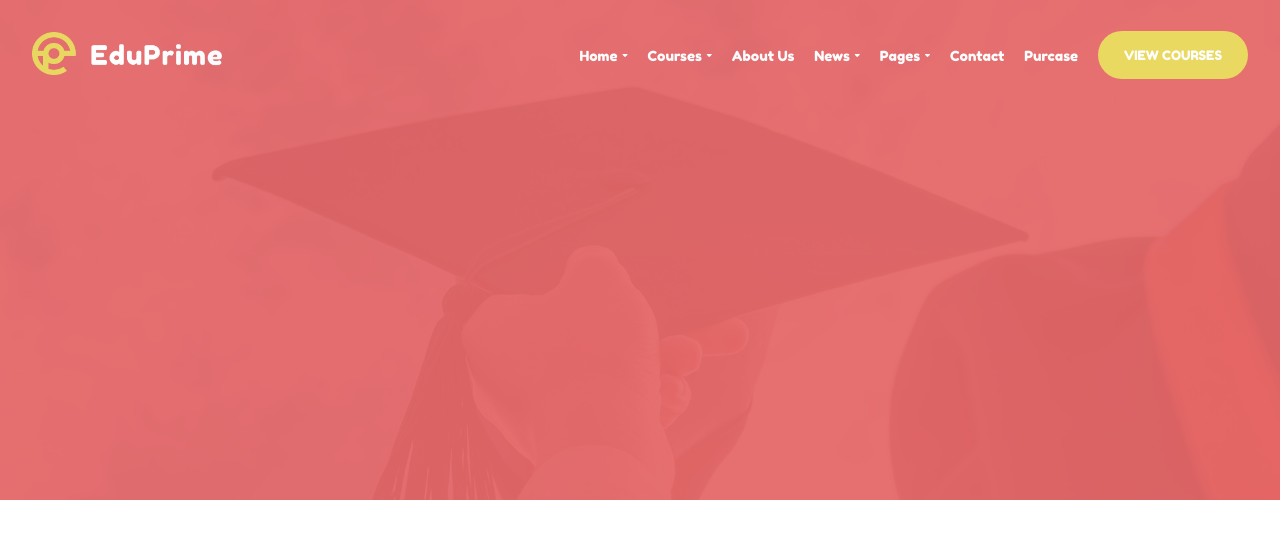
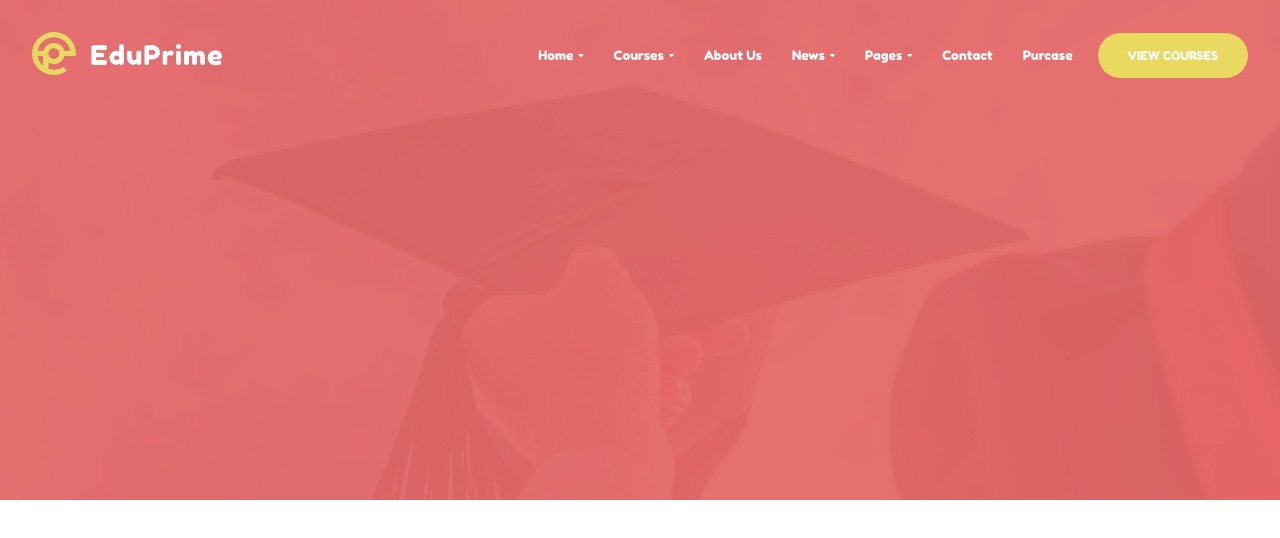
Before and after one commit to zhLisha/proj-html-vuejs, a Vue app: page / in a window 1280 px wide. Shown: the top 538 px of the page. Built offline with nearby package versions, Linux system fonts and the light colour scheme.

Commit message:
Added Hover to nav section

```diff
--- a/src/components/MyHeader.vue
+++ b/src/components/MyHeader.vue
@@ -14,9 +14,9 @@
                         <a class="single-action flex" href="#"> {{items.title}} <i v-if="items.arrowActive" class="fa-solid fa-caret-down arrow"></i></a>
                     </li>
 
-                    <button class="btn btn-yellow">
+                    <div class="button">
                         <a class="btn btn-yellow" href="#">VIEW COURSES</a>
-                    </button>
+                    </div>
                 </ul>
             </nav>
         </div>
@@ -49,7 +49,7 @@ export default {
         opacity: 0.94;
     }
     nav {
-        font-size: 14px;
+        font-size: 13px;
         font-family: $titlesFont;
         color: $secondColor;
         height: 110px;
@@ -66,11 +66,20 @@ export default {
         align-items: center;
 
             li {
-                padding-left: 20px;
+                padding-left: 30px;
             }
 
-            button {
-                margin-left: 20px;
+            .button {
+                margin-left: 25px;
+
+                a:hover {
+                    background-color: $secondColor;
+                    color: $mainColor;
+                }
+            }
+
+            a:hover {
+                color: $mainButtonColor;
             }
 
            .single-action {
--- a/src/style/common.scss
+++ b/src/style/common.scss
@@ -38,11 +38,11 @@ img {
 
 .btn {
     font-family: $titlesFont;
-    padding: 8px 13px;
+    padding: 15px 30px;
     display: inline-block;
     border: none;
-    border-radius: 40px;
-    font-size: 13px;
+    border-radius: 50px;
+    font-size: 12px;
 }
 
 .btn-yellow {
```
